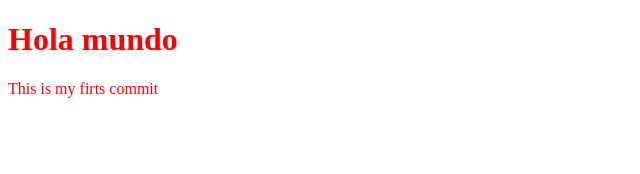
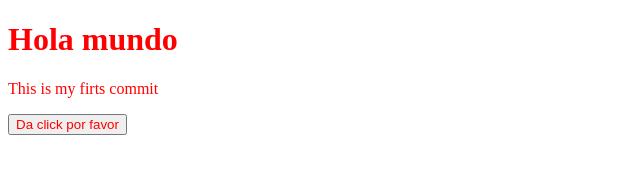
Before and after one commit to brayanlopez/git_introduction, a plain HTML site: page index.html in a window 1280 px wide. Shown: the whole page, without its empty margins (0-640 px from the left). Drawn offline with Linux system fonts and the light colour scheme.

Commit message:
Add button to main page

```diff
--- a/index.html
+++ b/index.html
@@ -10,5 +10,6 @@
   <body>
     <h1>Hola mundo</h1>
     <p>This is my firts commit</p>
+    <button>Da click por favor</button>
   </body>
 </html>
```
